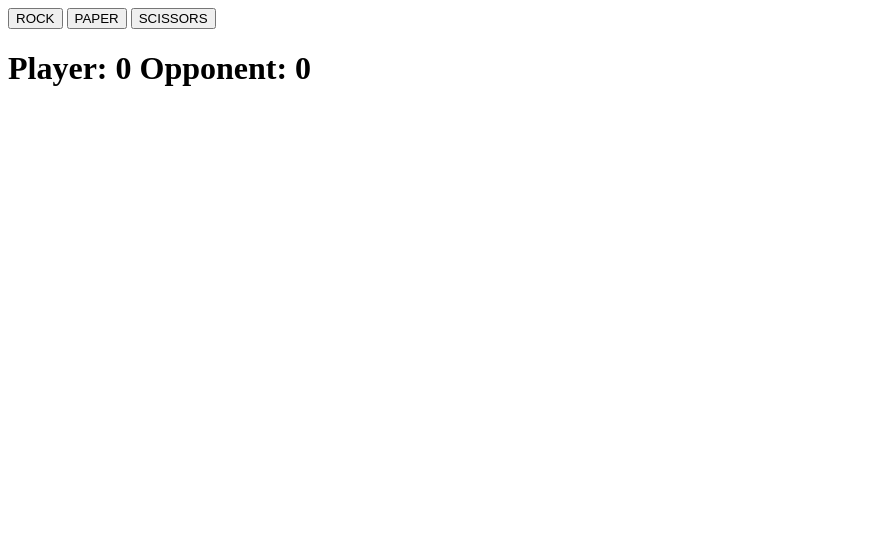
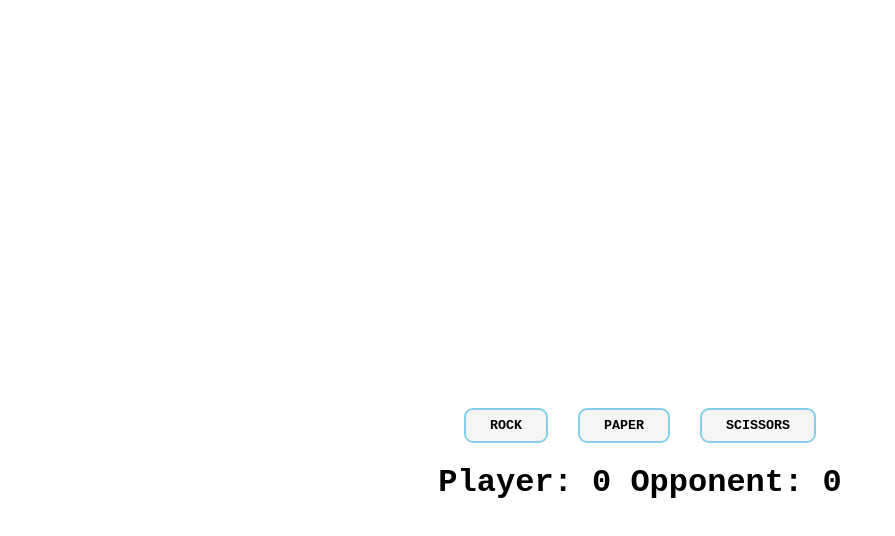
Before and after one commit to del-ereno/rockpaperscissors, a plain HTML site: page index.html in a window 1280 px wide. Shown: the whole page, without its empty margins (0-895 px from the left). Drawn offline with Linux system fonts and the light colour scheme.

Commit message:
added css styling

```diff
--- a/index.html
+++ b/index.html
@@ -5,12 +5,16 @@
     <meta name="viewport" content="width=device-width, initial-scale=1.0">
     <title>Document</title>
     <script src="script.js" defer></script>
+    <link rel="stylesheet" href="style.css">
 </head>
 <body>
-    <button id="rock">ROCK</button>
-    <button id="paper">PAPER</button>
-    <button id="scissors">SCISSORS</button>
-
-    <div id ="results"></div>
+    <div class = "game">
+        <div class = "gameButtons">
+            <button id="rock">ROCK</button>
+            <button id="paper">PAPER</button>
+            <button id="scissors">SCISSORS</button>
+        </div>
+        <div id ="results"></div>
+    </div>
 </body>
 </html>
--- a/script.js
+++ b/script.js
@@ -6,6 +6,7 @@ function playGame(){
     const resultsContainer = document.querySelector("#results");
     const results = document.createElement("h1");
     results.textContent = "Player: 0 Opponent: 0";
+    results.style.fontFamily = "Courier New";
     resultsContainer.appendChild(results);
 
     //button listeners
--- /dev/null
+++ b/style.css
@@ -0,0 +1,23 @@
+
+.game {
+    padding: 400px 0;
+    display: flex;
+    flex-direction: column;
+    align-items: center;
+    justify-content: space-between;
+
+}
+
+.gameButtons{
+    display: flex;
+    gap: 30px;
+}
+button{
+    padding: 8px 24px;
+    border:2px solid skyblue;
+    background-color:whitesmoke;
+
+    border-radius: 9px;
+    font-family: 'Courier New', Courier, monospace;
+    font-weight: bold;
+}
```
